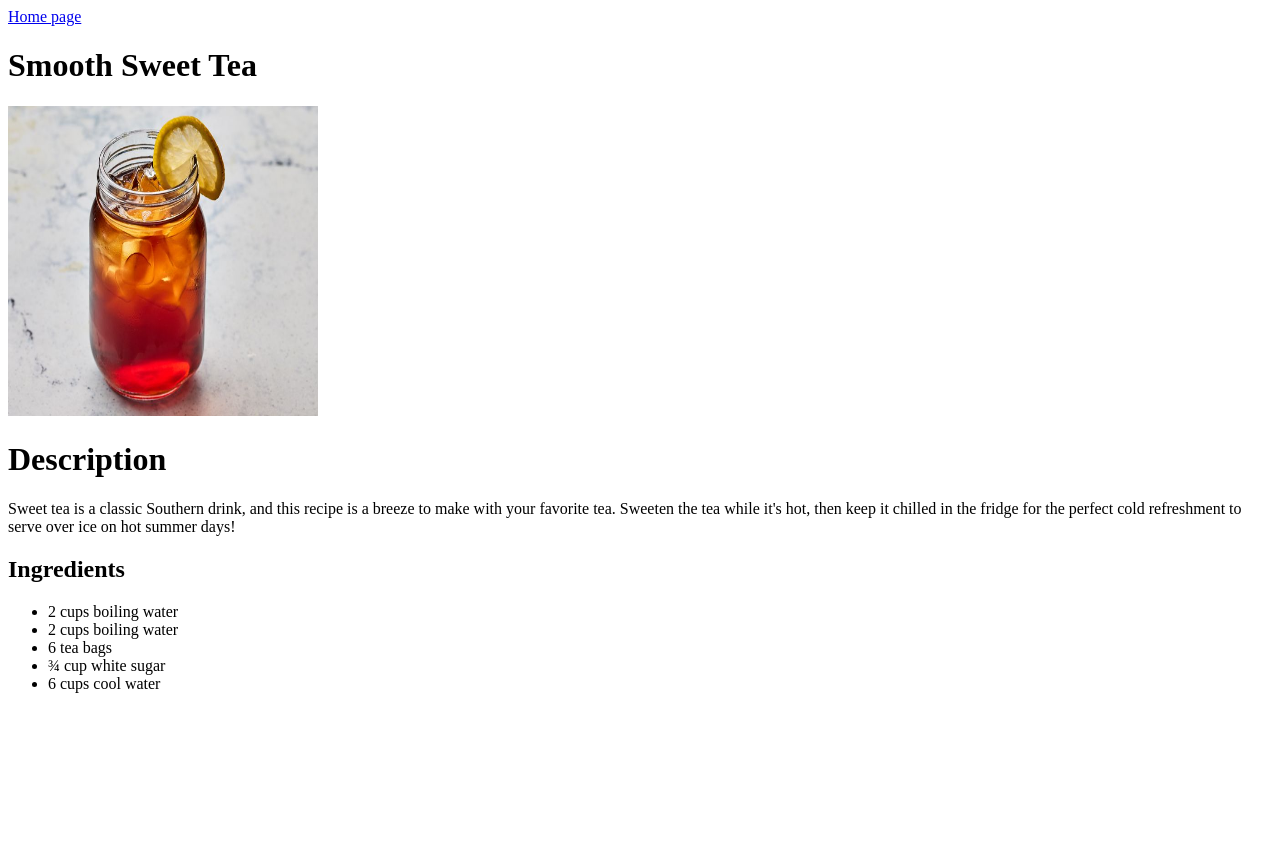
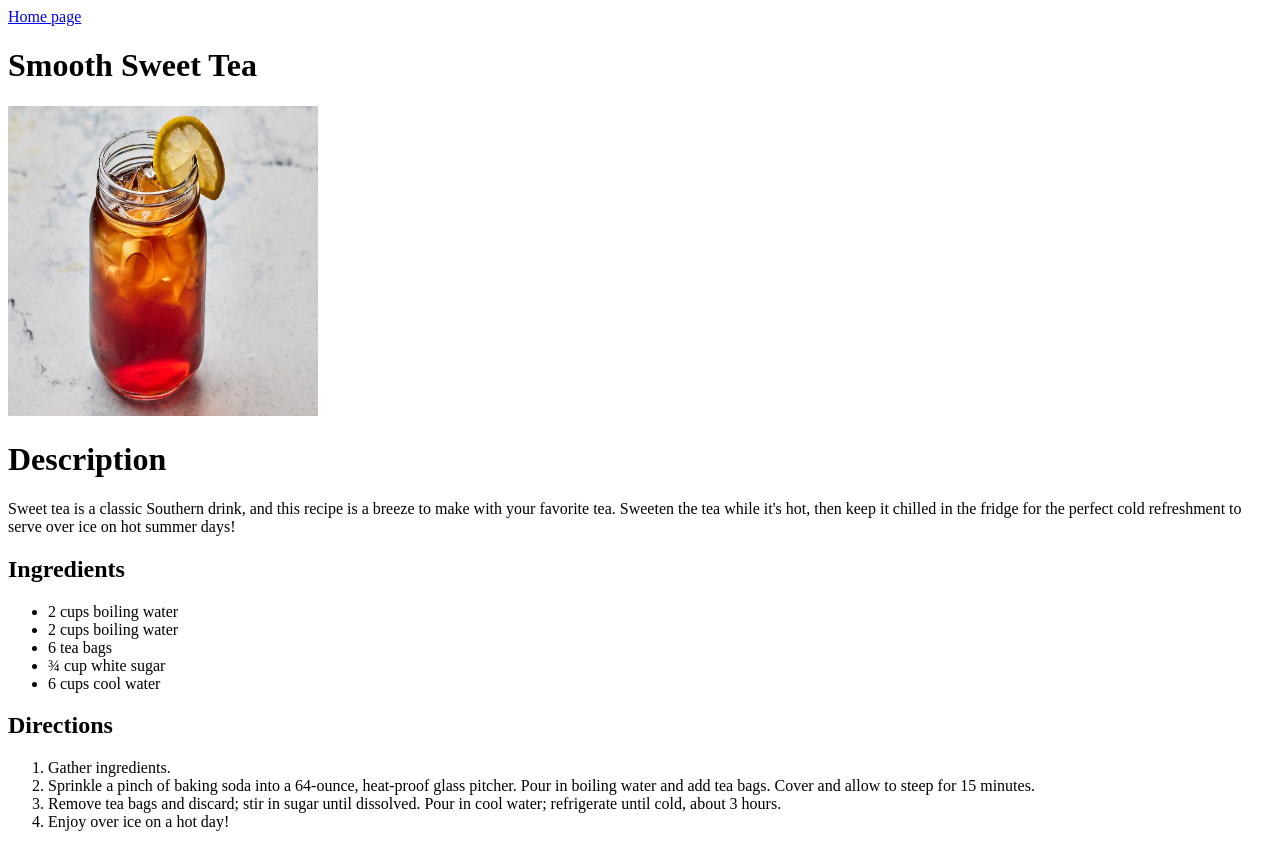
Before and after one commit to kzjx2/odin-recipes, a plain HTML site: page recipes/smooth-sweet-tea.html in a window 1280 px wide. Before the commit the page ends 800 px from the top, so only its background shows below. Drawn offline with Linux system fonts and the light colour scheme.

Commit message:
Added more content to tea recipe

```diff
--- a/recipes/smooth-sweet-tea.html
+++ b/recipes/smooth-sweet-tea.html
@@ -19,6 +19,13 @@
             <li>¾ cup white sugar</li>
             <li>6 cups cool water</li>
         </ul>
+        <h2>Directions</h2>
+        <ol>
+            <li> Gather ingredients. </li>
+            <li> Sprinkle a pinch of baking soda into a 64-ounce, heat-proof glass pitcher. Pour in boiling water and add tea bags. Cover and allow to steep for 15 minutes. </li>
+            <li> Remove tea bags and discard; stir in sugar until dissolved. Pour in cool water; refrigerate until cold, about 3 hours. </li>
+            <li> Enjoy over ice on a hot day! </li>
+        </ol>
 
     </body>
 </html>
```
